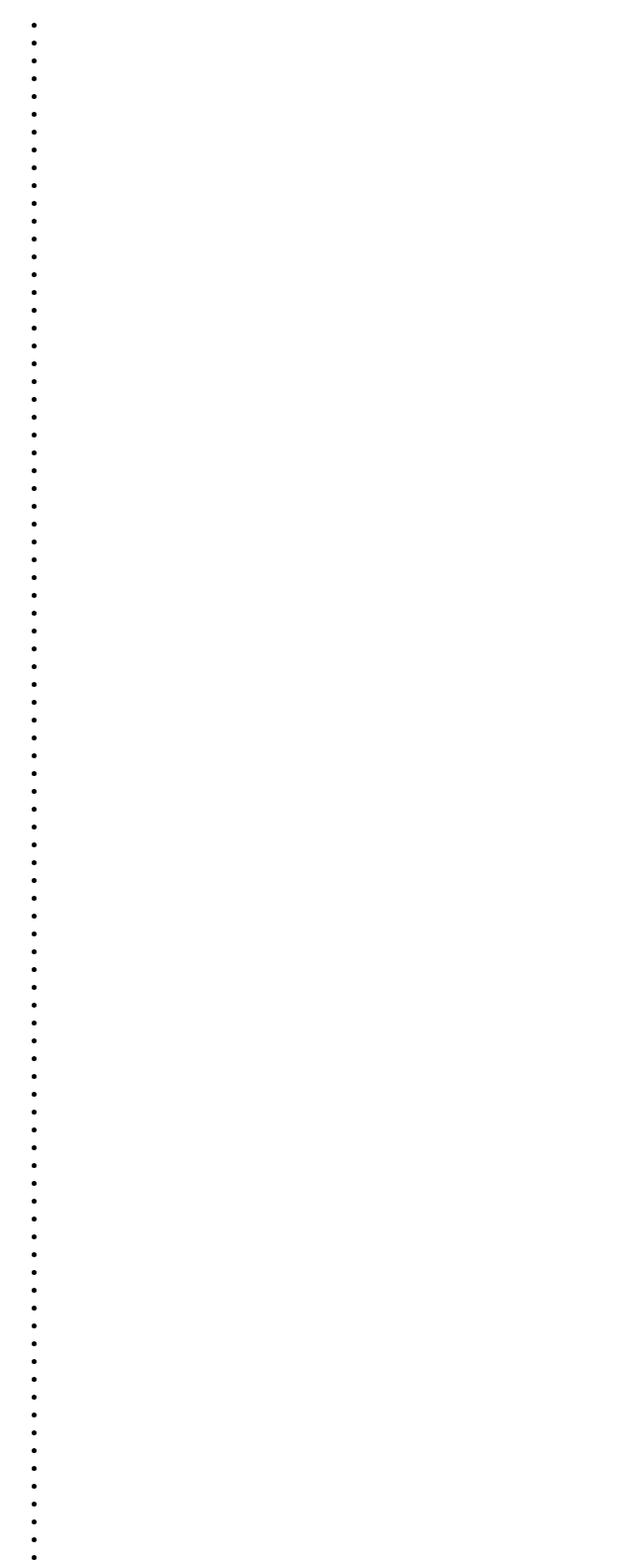
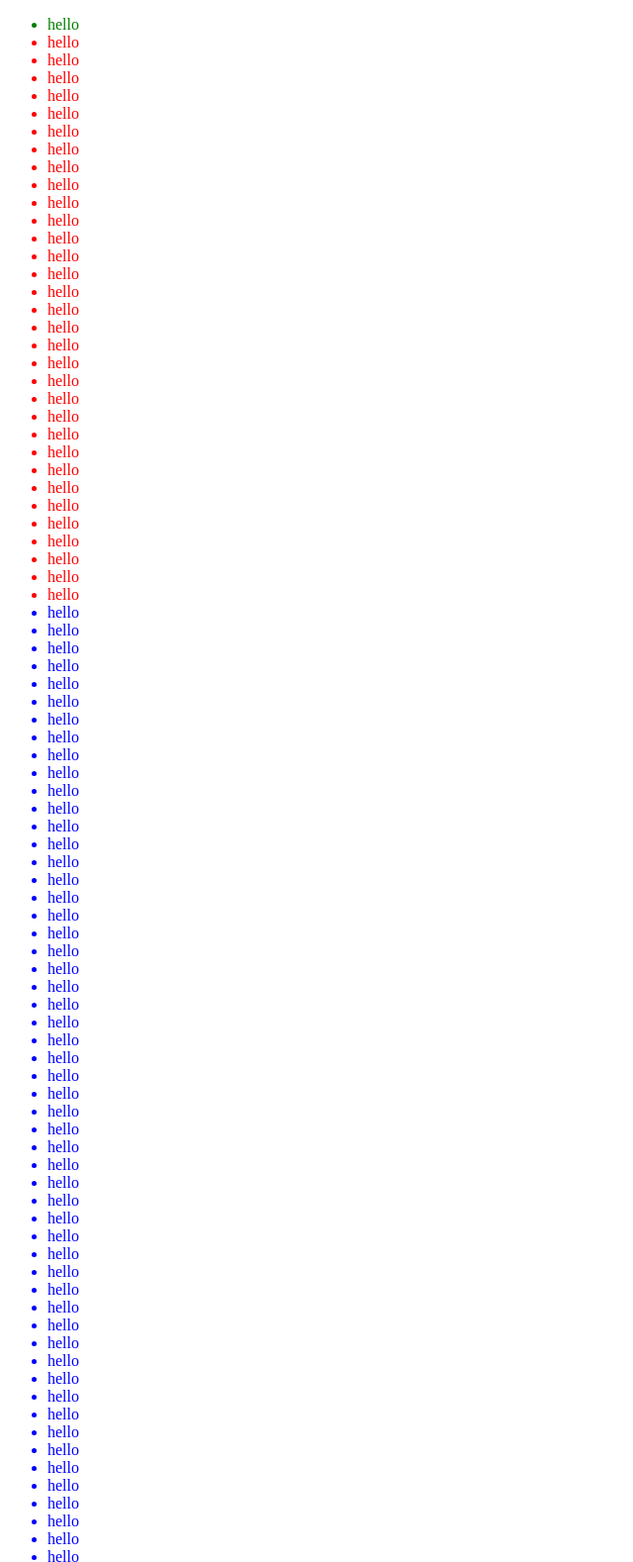
Before and after one commit to Krund-the-Barbarian/CIT85FA21, a plain HTML site: page html-css/week2/emmet_css/index.html in a window 1280 px wide. Shown: the top 1578 px of the page at 99% size, without its empty margins (0-640 px from the left). Drawn offline with Linux system fonts and the light colour scheme.

Commit message:
week2 emmet&css

```diff
--- a/html-css/week2/emmet_css/index.html
+++ b/html-css/week2/emmet_css/index.html
@@ -5,108 +5,119 @@
     <meta http-equiv="X-UA-Compatible" content="IE=edge">
     <meta name="viewport" content="width=device-width, initial-scale=1.0">
     <title>Document</title>
+    <style>
+        li {
+            color:blue
+        }
+        .a {
+            color:red
+        }
+        #unique {
+            color: green
+        }
+    </style>
 </head>
 <body>
-    <ul>
-        <li></li>
-        <li></li>
-        <li></li>
-        <li></li>
-        <li></li>
-        <li></li>
-        <li></li>
-        <li></li>
-        <li></li>
-        <li></li>
-        <li></li>
-        <li></li>
-        <li></li>
-        <li></li>
-        <li></li>
-        <li></li>
-        <li></li>
-        <li></li>
-        <li></li>
-        <li></li>
-        <li></li>
-        <li></li>
-        <li></li>
-        <li></li>
-        <li></li>
-        <li></li>
-        <li></li>
-        <li></li>
-        <li></li>
-        <li></li>
-        <li></li>
-        <li></li>
-        <li></li>
-        <li></li>
-        <li></li>
-        <li></li>
-        <li></li>
-        <li></li>
-        <li></li>
-        <li></li>
-        <li></li>
-        <li></li>
-        <li></li>
-        <li></li>
-        <li></li>
-        <li></li>
-        <li></li>
-        <li></li>
-        <li></li>
-        <li></li>
-        <li></li>
-        <li></li>
-        <li></li>
-        <li></li>
-        <li></li>
-        <li></li>
-        <li></li>
-        <li></li>
-        <li></li>
-        <li></li>
-        <li></li>
-        <li></li>
-        <li></li>
-        <li></li>
-        <li></li>
-        <li></li>
-        <li></li>
-        <li></li>
-        <li></li>
-        <li></li>
-        <li></li>
-        <li></li>
-        <li></li>
-        <li></li>
-        <li></li>
-        <li></li>
-        <li></li>
-        <li></li>
-        <li></li>
-        <li></li>
-        <li></li>
-        <li></li>
-        <li></li>
-        <li></li>
-        <li></li>
-        <li></li>
-        <li></li>
-        <li></li>
-        <li></li>
-        <li></li>
-        <li></li>
-        <li></li>
-        <li></li>
-        <li></li>
-        <li></li>
-        <li></li>
-        <li></li>
-        <li></li>
-        <li></li>
-    </ul>
+<ul>
+    <li id="unique">hello</li>
+    <li class="a">hello</li>
+    <li class="a">hello</li>
+    <li class="a">hello</li>
+    <li class="a">hello</li>
+    <li class="a">hello</li>
+    <li class="a">hello</li>
+    <li class="a">hello</li>
+    <li class="a">hello</li>
+    <li class="a">hello</li>
+    <li class="a">hello</li>
+    <li class="a">hello</li>
+    <li class="a">hello</li>
+    <li class="a">hello</li>
+    <li class="a">hello</li>
+    <li class="a">hello</li>
+    <li class="a">hello</li>
+    <li class="a">hello</li>
+    <li class="a">hello</li>
+    <li class="a">hello</li>
+    <li class="a">hello</li>
+    <li class="a">hello</li>
+    <li class="a">hello</li>
+    <li class="a">hello</li>
+    <li class="a">hello</li>
+    <li class="a">hello</li>
+    <li class="a">hello</li>
+    <li class="a">hello</li>
+    <li class="a">hello</li>
+    <li class="a">hello</li>
+    <li class="a">hello</li>
+    <li class="a">hello</li>
+    <li class="a">hello</li>
+    <li>hello</li>
+    <li>hello</li>
+    <li>hello</li>
+    <li>hello</li>
+    <li>hello</li>
+    <li>hello</li>
+    <li>hello</li>
+    <li>hello</li>
+    <li>hello</li>
+    <li>hello</li>
+    <li>hello</li>
+    <li>hello</li>
+    <li>hello</li>
+    <li>hello</li>
+    <li>hello</li>
+    <li>hello</li>
+    <li>hello</li>
+    <li>hello</li>
+    <li>hello</li>
+    <li>hello</li>
+    <li>hello</li>
+    <li>hello</li>
+    <li>hello</li>
+    <li>hello</li>
+    <li>hello</li>
+    <li>hello</li>
+    <li>hello</li>
+    <li>hello</li>
+    <li>hello</li>
+    <li>hello</li>
+    <li>hello</li>
+    <li>hello</li>
+    <li>hello</li>
+    <li>hello</li>
+    <li>hello</li>
+    <li>hello</li>
+    <li>hello</li>
+    <li>hello</li>
+    <li>hello</li>
+    <li>hello</li>
+    <li>hello</li>
+    <li>hello</li>
+    <li>hello</li>
+    <li>hello</li>
+    <li>hello</li>
+    <li>hello</li>
+    <li>hello</li>
+    <li>hello</li>
+    <li>hello</li>
+    <li>hello</li>
+    <li>hello</li>
+    <li>hello</li>
+    <li>hello</li>
+    <li>hello</li>
+    <li>hello</li>
+    <li>hello</li>
+    <li>hello</li>
+    <li>hello</li>
+    <li>hello</li>
+    <li>hello</li>
+    <li>hello</li>
+    <li>hello</li>
+    <li>hello</li>
+    <li>hello</li>
+    <li>hello</li>
+    <li>hello</li>
+</ul>
 </body>
 </html>
```
